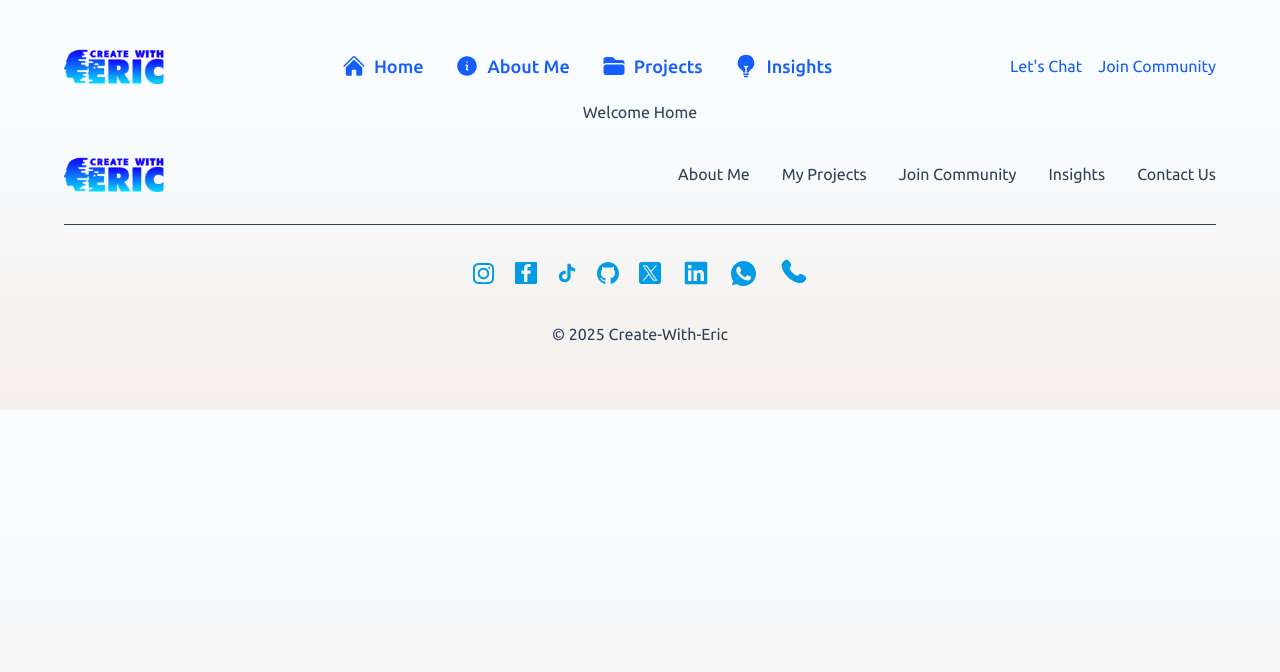
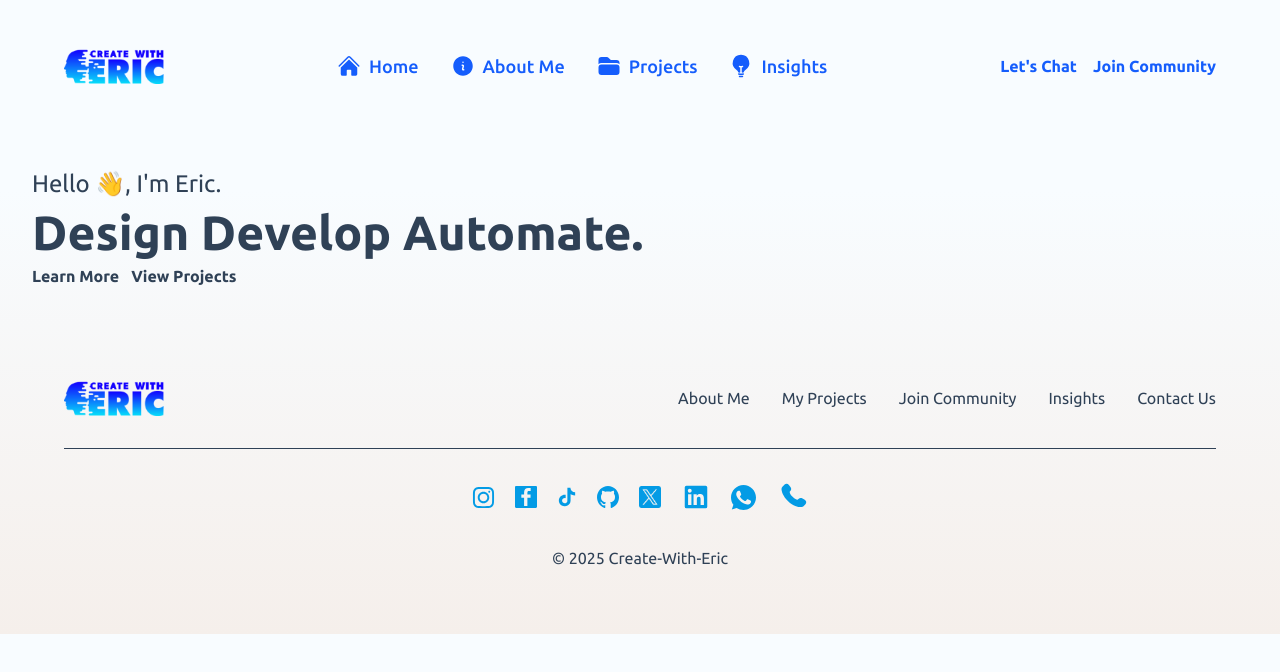
Before and after one commit to EricWanjohiMuturi/mysite, a React (Vite) app in the folder client/frontend/: page / in a window 1280 px wide. Shown: the top 672 px of the page. Built offline with nearby package versions, Linux system fonts and the light colour scheme.

Commit message:
created button component and the Hero Section for the Home View

```diff
--- a/client/frontend/src/Components/UI/Buttons.tsx
+++ b/client/frontend/src/Components/UI/Buttons.tsx
@@ -0,0 +1,40 @@
+import { Button } from "@material-tailwind/react";
+
+interface ButtonProps {
+  label: string;
+}
+
+export function CTAbuttonfilled({ label }: ButtonProps) {
+  return (
+    <div className="flex w-max gap-4">
+      <Button
+      variant="gradient"
+      size="md"
+      color="blue"
+      placeholder=""
+      onPointerEnterCapture={() => {}}
+      onPointerLeaveCapture={() => {}}
+      >
+        { label }
+      </Button>
+    </div>
+  );
+}
+
+export function CTAbuttonoutlined({ label }: ButtonProps) {
+    return (
+      <div className="flex w-max gap-4">
+        <Button
+        variant="outlined"
+        size="md"
+        color="blue"
+        placeholder=""
+        onPointerEnterCapture={() => {}}
+        onPointerLeaveCapture={() => {}}
+        >
+          { label }
+        </Button>
+
+      </div>
+    );
+  }
--- /dev/null
+++ b/client/frontend/src/Components/UI/Hero.tsx
@@ -0,0 +1,30 @@
+//import React from 'react'
+
+import { CTAbuttonfilled, CTAbuttonoutlined } from "./Buttons"
+
+export const HomeHero = () => {
+  return (
+    <>
+    <div className="flex flex-wrap items-center justify-between gap-4 my-10">
+        <div className="my-5">
+            <h2 className="font-regular text-left text-2xl my-2">
+                Hello 👋, I'm Eric.
+            </h2>
+            <h2 className="font-bold text-5xl my-2">
+                Design Develop Automate.
+            </h2>
+            <p>
+
+            </p>
+            <div className="flex items-center flex-wrap gap-3">
+                <CTAbuttonfilled label="Learn More"/>
+                <CTAbuttonoutlined label="View Projects"/>
+            </div>
+        </div>
+        <div className="flex">
+            <img src=" "alt="" loading="lazy" />
+        </div>
+    </div>
+    </>
+  )
+}
--- a/client/frontend/src/Components/Views/Home.tsx
+++ b/client/frontend/src/Components/Views/Home.tsx
@@ -1,9 +1,11 @@
 //import React from 'react'
+
+import { HomeHero } from "../UI/Hero"
 
 const Home = () => {
   return (
     <>
-      Welcome Home
+      <HomeHero />
     </>
   )
 }
```
Also changed, not shown: client/frontend/src/Components/Includes/Navbar.tsx (+0 -7 lines).
